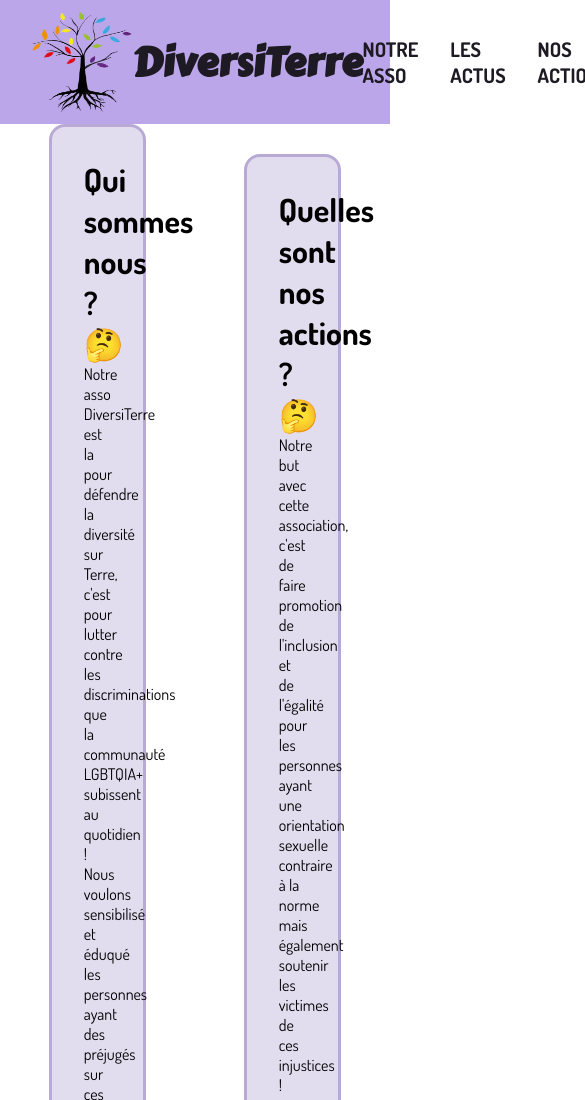
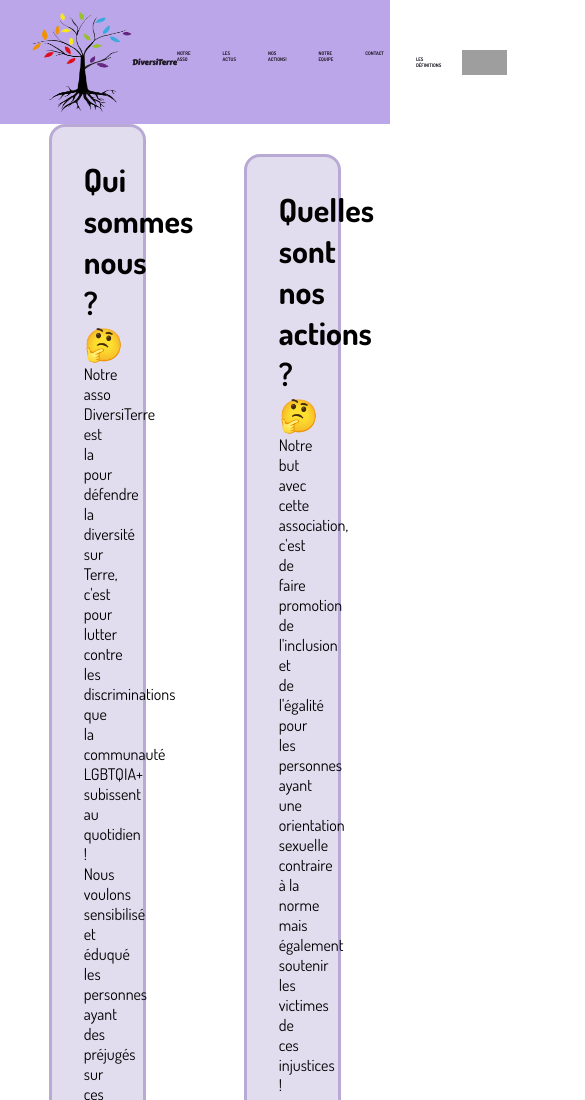
Before and after one commit to Ryn-Bghl/SITEWEB, a plain HTML site: page index.html in a window 390 px wide. Shown: the top 1100 px of the page, 585 px wide, since content can reach past the window. Drawn offline with Linux system fonts and the light colour scheme; grey boxes are pictures that could not be loaded.

Commit message:
Adjust header and list font sizes in header-footer.css for responsive design

```diff
--- a/css/header-footer.css
+++ b/css/header-footer.css
@@ -49,13 +49,13 @@ header a {
 
 header h1 {
     font-family: "Carter One", sans-serif;
-    font-size: 2.5rem;
+    font-size: 2vw;
 }
 
 header ul {
     font-family: "Dosis", sans-serif;
     font-weight: bold;
-    font-size: 1.25rem;
+    font-size: 1.25vw;
     gap: 2rem;
 }
 
```
